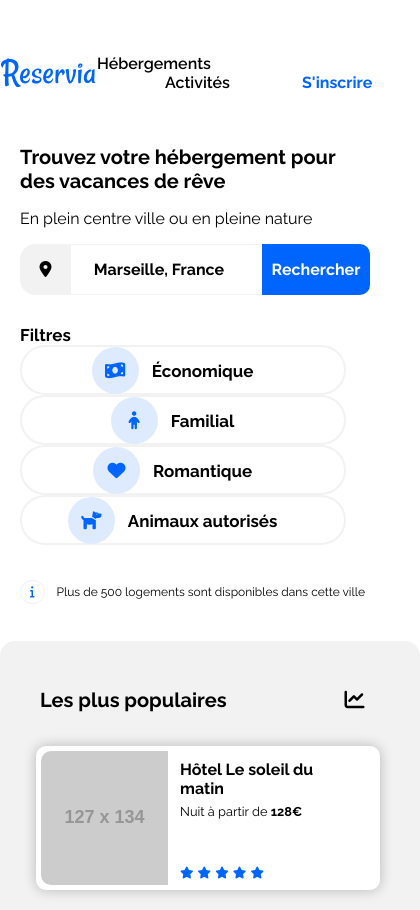
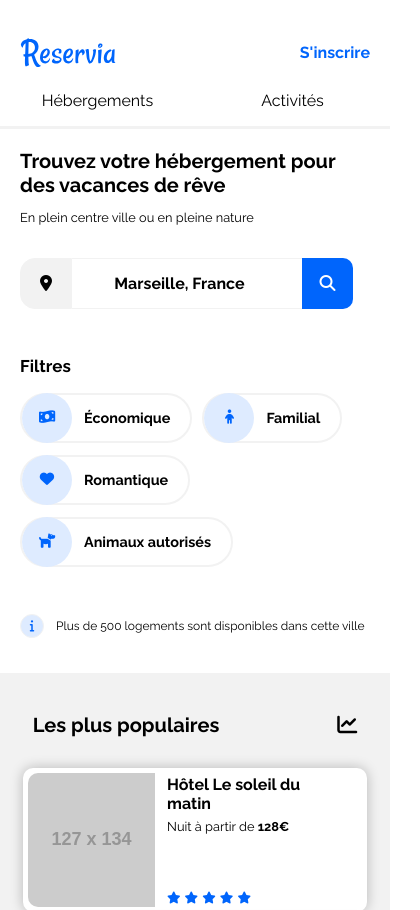
Before and after one commit to MikDream/MikaelTrevidic_2_25082020, a plain HTML site: page index.html in a window 390 px wide. Shown: the top 910 px of the page, 420 px wide, since content can reach past the window. Drawn offline with Linux system fonts and the light colour scheme; placeholder pictures from the web are drawn by us.

Commit message:
Version mobile terminé + amélioration code

```diff
--- a/index.html
+++ b/index.html
@@ -13,29 +13,33 @@
         <header>
             <img src="public/images/logo/Reservia.svg" alt="Logo Reservia">
             <nav>
-                <a href="#resultats">Hébergements</a>
-                <a href="#activites" style="padding: 0 68px;">Activités</a>
-                <a href="#">S'inscrire</a>
+                <a href="#ancreResultats">Hébergements</a>
+                <a href="#ancreActivites">Activités</a>
             </nav>
+                <span><a href="#">S'inscrire</a></span>
+            <div class="titreSoustitre">
+                <h2>Trouvez votre hébergement pour des vacances de rêve</h2>
+                <p>En plein centre ville ou en pleine nature</p>
+            </div>
         </header>
         <section class="recherche">
-            <h2>Trouvez votre hébergement pour des vacances de rêve</h2>
-            <p>En plein centre ville ou en pleine nature</p>
             <div class="champRechercher">
                 <i class="fas fa-map-marker-alt"></i>
                 <input type="search" value="Marseille, France">
-                <input type="submit" value="Rechercher">
+                <input class="textRecherche" type="submit" value="Recherche">
+                <button class="iconeRecherche" type="submit"><i class="fas fa-search"></i></button>
             </div>
             <div class="filtres">
                 <h3>Filtres</h3>
-                <button><i class="fas fa-money-bill-wave fa-fw"></i>Économique</button>
-                <button><i class="fas fa-child fa-fw"></i>Familial</button>
-                <button><i class="fas fa-heart fa-fw"></i>Romantique</button>
-                <button><i class="fas fa-dog fa-fw"></i>Animaux autorisés</button>
+                <button><div class="icone"><i class="fas fa-money-bill-wave fa-fw"></i></div>Économique</button>
+                <button><div class="icone"><i class="fas fa-child fa-fw"></i></div>Familial</button>
+                <button><div class="icone"><i class="fas fa-heart fa-fw"></i></div>Romantique</button>
+                <button><div class="icone"><i class="fas fa-dog fa-fw"></i></div>Animaux autorisés</button>
             </div>
-            <small><i class="fas fa-info"></i>Plus de 500 logements sont disponibles dans cette ville</small>
         </section>
-        <section class="resultats">
+        <section id="ancreResultats" class="resultats">
+            <small><div class="icone"><i class="fas fa-info"></i></div>Plus de 500 logements sont disponibles dans cette ville</small>
+            <div class="blockResultats">
                 <div class="resultatsPrincipaux">
                     <h2>Hébergements à Marseille</h2>
                     <div class="conteneurCarte">
@@ -126,8 +130,9 @@
                     </div>
                     <a href="#" class="afficherPlus">Afficher plus</a>
                 </div>
-            <aside class="plusPopulaires">
+                <div class="resultatsPopulaires">
                     <h2>Les plus populaires<i class="fas fa-chart-line"></i></h2>
+                    <div class="conteneurCarte">
                         <a class="lienCarte" href="#">
                             <div class="carte cartePopulaire">
                                 <img src='https://placehold.it/127x134' alt=''/>
@@ -176,10 +181,11 @@
                                 </div>
                             </div>
                         </a>
-            </aside>
+                    </div>
+                </div>
+            </div>
         </section>
-        <section class="activites">
-            <div>
+        <section id="ancreActivites" class="activites">
             <h2>Activités à Marseille</h2>
             <div class="conteneurActivites">
                 <a class="lienCarteActivites" href="#">
@@ -219,7 +225,6 @@
                     </div>
                 </a>
             </div>
-            </div>
         </section>
     </main>
     <footer>
@@ -248,7 +253,5 @@
             </div>
         </div>
     </footer>
-
-
 </body>
 </html>
--- a/public/style.css
+++ b/public/style.css
@@ -1,6 +1,5 @@
-*{
+body{
     margin: 0;
-    padding: 0;
 }
 body, button, input{
     font-family: 'Raleway', sans-serif;
@@ -10,16 +9,19 @@ main{
     margin: 0 auto;
 }
 h2{
-    font-size: 1.25em;
+    font-size: 1.25rem;
     margin: 0;
 }
 h3{
-    font-size: 1.06em;
+    font-size: 1.06rem;
     font-weight: bold;
 }
 h4{
-    font-size: 1em;
+    font-size: 1rem;
     font-weight: bold;
+}
+p{
+    font-size: 0.8rem;
 }
 a{
     text-decoration: none;
@@ -31,55 +33,79 @@ a:hover{
 /*HEADER*/
 header{
     display: flex;
-    justify-content: space-between;
-    align-items: center;
-    font-size: 1em;
-    font-weight: 600;
-    margin: 50px 0;
+    flex-wrap: wrap;
+    /* align-items: center; */
 }
-nav a:last-of-type{
+header img{
+    padding: 48px 0;
+}
+nav{
+    flex: 1;
+    display: flex;
+    justify-content: flex-end;
+
+}
+nav a{
+    width: 162px;
+    text-align: center;
+    padding-top: 48px;
+    border-top: 3px solid #F2F2F2;
+}
+nav a:hover{
+    border-color: #0065FC;
+}
+header span{
+    padding-right: 28px;
+    padding-top: 48px;
+}
+header span a{
     color: #0065FC;
     font-weight: bold;
 }
+.titreSoustitre{
+    flex-basis: 100%;
+    margin-bottom: 20px;
+}
 /*SECTION RECHERCHE*/
+.iconeRecherche{
+    display: none;
+}
 .recherche{
-    display: flex;
-    flex-direction: column;
-}
-.recherche p{
-    margin: 16px 0;
+    margin-bottom: 35px;
 }
 .champRechercher{
+    max-width: 420px;
+    min-width: 330px;
     display: flex;
-    flex-direction: row;
-    margin: 3px 0 1px 0;
+    margin-bottom: 3%;
 }
 .fa-map-marker-alt{
-    width: 13px;
-    height: 18px;
-    padding: 15.5px 18.5px;
+    padding: 16.5px 19px;
     background-color: #F2F2F2;
     border: 1px solid #F2F2F2;
     border-top-left-radius: 15px;
     border-bottom-left-radius: 15px;
 }
 input[type=search]{
-    width: 234px;
+    max-width: 234px;
+    min-width: 230px;
+    height: 51px;
     border: none;
     border-top: 1px solid #F2F2F2;
     border-bottom: 1px solid #F2F2F2;
     text-align: center;
-    font-size: 1em;
+    font-size: 1rem;
     font-weight: 700;
 }
 input[type=submit]{
     width: 134px;
+    height: 51px;
     border: none;
     border-top-right-radius: 10px;
     border-bottom-right-radius: 10px;
     background-color: #0065FC;
     color: white;
-    font-size: 1em;
+    font-size: 1rem;
     font-weight: 700;
 }
 input[type=submit]:hover{
@@ -91,105 +117,121 @@ input[type=submit]:hover{
 .filtres{
     display: flex;
     flex-direction: row;
-    margin: 30px 0;
+    flex-wrap: wrap;
 }
 .filtres h3{
-    margin: auto 32px auto 0;
+    margin-right: 30px;
 }
 .filtres button{
+    display: flex;
+    align-items: center;
     height: 50px;
-    font-size: 1.06em;
+    font-size: 1.06rem;
     font-weight: bold;
     border: 2px solid #F2F2F2;
     border-radius: 50px;
     background: none;
-    padding: 0 21px 0 0;
+    padding: 0 20px 0 0;
     margin-right: 24px;
     outline: none;
     cursor: pointer;
 }
-.filtres .fas{
-    font-size: 1.06em;
-    padding: 14.5px 12.375px;
-    margin-right: 13px;
+.icone{
+    display: flex;
+    height: 50px;
+    width: 50px;
+    margin-right: 12px;
+    align-items: center;
+    justify-content: center;
     background-color: #DEEBFF;
-    /* border-right: 2px solid #DEEBFF; */
     border-radius: 50px;
     color: #0065FC;
+}
+.filtres button:hover .icone{
+    color: black;
+    background-color: white;
+    border-color: #F2F2F2;
 }
 .filtres button:hover{
     background-color: #DEEBFF;
     color: #0065FC;
 }
-.filtres button:hover i{
-    color: black;
-    background-color: white;
-    border-color: #F2F2F2;
+/*SECTION RESULTATS*/
+.resultats{
+    margin-bottom: 60px;
 }
-.recherche small{
-    font-size: 0.75em;
-    margin: 5px 0 37px 0;
+.resultats small{
+    font-size: 0.75rem;
+    margin-bottom: 35px;
+    display: flex;
+    align-items: center;
 }
-.recherche small .fas{
-    padding: 5px 9px;
+.resultats .icone{
+    height: 22px;
+    width: 22px;
     color: #0065FC;
+    background-color: #DEEBFF;
     border: 1px solid #F2F2F2;
     border-radius: 50px;
     margin-right: 12px;
 }
-/*SECTION RESULTATS*/
-.resultats{
+.blockResultats{
     display: flex;
     justify-content: space-between;
-    margin-bottom: 65px;
-}
-.resultats h2{
-    font-weight: bold;
-    padding-left: 40px;
+    max-height: 626px;
 }
 .resultatsPrincipaux{
     display: flex;
     flex-direction: column;
-    width: 880px;
-    /* height: 534px; */
-    padding: 46px 0 46px 0;
+    max-width: 880px;
+    padding: 40px 0;
     background-color: #F2F2F2;
     border-radius: 15px;
 }
+.resultatsPrincipaux h2, .afficherPlus{
+    padding-left: 40px;
+}
 .afficherPlus{
-    font-size: 1.06em;
+    font-size: 1.06rem;
     font-weight: bold;
-    padding-left: 40px;
+}
+.resultatsPopulaires{
+    width: 31.3%;
+    /* max-width: 420px; */
+    min-width: 375px;
+    display: flex;
+    flex-direction: column;
+    align-items: center;
+    margin-left: 40px;
+    padding: 40px 0;
+    background-color: #F2F2F2;
+    border-radius: 15px;
+}
+.resultatsPopulaires .fa-chart-line{
+    margin-left: 118px;
+}
+.resultatsPopulaires .conteneurCarte{
+    flex-direction: column;
 }
 .conteneurCarte{
     display: flex;
     flex-wrap: wrap;
-    justify-content: center;
-    margin: auto 0;
-}
-.plusPopulaires{
-    display: flex;
-    flex-direction: column;
-    width: 420px;
-    /* height: 579px; */
-    padding: 47px 0 7px 0;
-    background-color: #F2F2F2;
-    border-radius: 15px;
+    justify-content: space-evenly;
+    margin: 20px 0;
 }
 .carte{
-    padding: 5px;
     background-color: white;
     border-radius: 10px;
     box-shadow: 0px 0px 13px 0px rgba(0, 0, 0, 0.247);
 }
 .carte h4{
     padding-left: 12px;
-    margin: 9px 0 6px 0;
+    margin: 2px 0 0 0;
 }
 .carte p{
-    font-size: 0.8em;
+    font-size: 0.8rem;
     padding-left: 12px;
-    margin-bottom: 4px;
+    margin: 6px 0;
 }
 .carte .note{
     padding-left: 12px;
@@ -199,43 +241,30 @@ input[type=submit]:hover{
     box-shadow: none;
 }
 .cartePrincipal{
-    width: 236px;
-    height: 190px;
-}
-.resultatsPrincipaux .lienCarte{
-    width: 246px;
-    height: 200px;
-    margin: 15px;
+    padding: 5px 5px 10px 5px;
 }
 .cartePrincipal img{
     border-top-left-radius: 10px;
     border-top-right-radius: 10px;
 }
-.plusPopulaires h2{
-    margin-bottom: 17.3px;
-}
-.plusPopulaires .fa-chart-line{
-    margin-left: 118px;
-}
 .cartePopulaire{
     display: flex;
     width: 334px;
     height: 134px;
+    padding: 5px;
 }
 .cartePopulaire img{
+    border-bottom-left-radius: 10px;
     border-top-left-radius: 10px;
-    border-bottom-left-radius: 10px;
 }
 .texteCarte{
     padding-right: 50px;
 }
 .texteCarte p{
-    padding-bottom: 40px;
+    margin-bottom: 35%;
 }
-.plusPopulaires .lienCarte{
-    margin: 17px 40px 16px auto;
-    width: 344px;
-    height: 144px;
+.lienCarte{
+    margin: 15px 0;
 }
 /*ACTIVITES*/
 .activites{
@@ -260,6 +289,7 @@ input[type=submit]:hover{
 }
 .carteActivites h4{
     padding: 17px 22px;
+    margin: 0;
 }
 .carteActivites:hover{
     box-shadow: none;
@@ -282,49 +312,147 @@ footer h3{
     padding: 46px 0 9px 0;
 }
 li{
-    font-size: 1.06em;
+    font-size: 1.06rem;
     padding: 9px 0;
 }
 ul{
     list-style: none;
+    padding: 0;
 }
-
 /*RESPONSIVE*/
-
-@media all and (max-width: 790px){
-    main{
-        width: 100%;
+@media all and (max-width: 768px){
+    /*HEADER*/
+    header img, header span{
+        padding: 0 !important;
     }
-    .recherche{
+    header{
+        justify-content: space-between;
+        align-items: center;
+        margin-top: 30px;
+    }
+    header img{
+        margin-left: 20px;
+    }
+    nav{
+        flex-basis: 100%;
+        order: 2;
+        display: flex;
+    }
+    nav a{
+        width: 50%;
+        text-align: center;
+        padding: 16px 0;
+        border-top: none;
+        border-bottom: 3px solid #F2F2F2;
+    }
+    header span{
+        order: 1;
+        margin-right: 20px;
+    }
+    .titreSoustitre{
+        order: 3;
+        margin: 20px 20px;
+    }
+    /*SECTION RECHERCHE*/
+    .champRechercher{
+        margin: 0 20px 30px 20px;
+    }
+    .textRecherche{
+        display: none;
+    }
+    .iconeRecherche{
+        display: block;
+        width: 51px;
+        height: 51px;
+        border: none;
+        border-top-right-radius: 10px;
+        border-bottom-right-radius: 10px;
+        background-color: #0065FC;
+        color: white;
+        font-size: 1rem;
+        font-weight: 700;
+    }
+    .iconeRecherche:hover{
+        color: #0065FC;
+        background-color: white;
+        border: 1px solid #F2F2F2;
+        cursor: pointer;
+    }
+    .filtres{
+        padding: 0 10px 0 20px;
+    }
+    .filtres button{
+        margin: 0 10px 12px 0;
+        font-size: 0.9rem;
+    }
+    .filtres h3{
+        flex-basis: 100%;
+        /* margin: 0 20px 18px 20px; */
+    }
+    /*SECTION RESULTATS*/
+    small{
         margin: 0 20px;
     }
-    .champRechercher{
+    .blockResultats{
+        flex-direction: column-reverse;
+        max-height: none;
+    }
+    .resultatsPopulaires{
+        width: auto;
         margin: 0;
-        width: auto;
+        border-radius: 0;
     }
-    .filtres{
+    .resultatsPopulaires h2{
+        padding-bottom: 26px;
+    }
+    .resultatsPopulaires .conteneurCarte{
+        margin: 0 20px;
+    }
+    .resultatsPopulaires .lienCarte{
+        margin: 5px 0;
+    }
+    .resultatsPrincipaux{
+        background: none;
+    }
+    .resultatsPrincipaux h2{
+        padding: 0 0 0 20px;
+    }
+    .cartePrincipal img{
+        width: 326px;
+        height: 114px;
+    }
+    .resultatsPrincipaux .lienCarte{
+        margin: 6px 0;
+    }
+    /*SECTION ACTIVITES*/
+    .activites h2{
+        padding-left: 20px;
+    }
+    .conteneurActivites{
+        align-content: center;
+        height: auto;
+    }
+    .carteActivites h4{
+        padding: 16.5px 22px;
+    }
+    .carteActivites img{
+        width: 334px;
+        height: 134px;
+    }
+    .lienCarteActivites{
+        margin: 12px 0;
+    }
+    /*FOOTER*/
+    .contenuFooter{
+        display: flex;
         flex-direction: column;
     }
-    .resultats{
-        flex-direction: column-reverse;
-        width: 100%;
-    }
-    .resultatsPrincipaux{
-        width: 100%;
-        flex-wrap: wrap;
-        background: none;
-    }
-    .conteneurActivites{
-        width: 100%;
-        height: auto;
-        align-content: center;
-    }
-    .contenuFooter{
-        flex-direction: column;
-        margin: 0 0 0 20px;
+    footer h3{
+        padding: 46px 0 9px 0;
     }
     .contenuFooter div{
-        margin: 0;
+        margin-right: 0;
+        margin-left: 20px;
         padding-bottom: 0;
     }
 }
```
Lines whose indentation alone changed are shown as unchanged.
